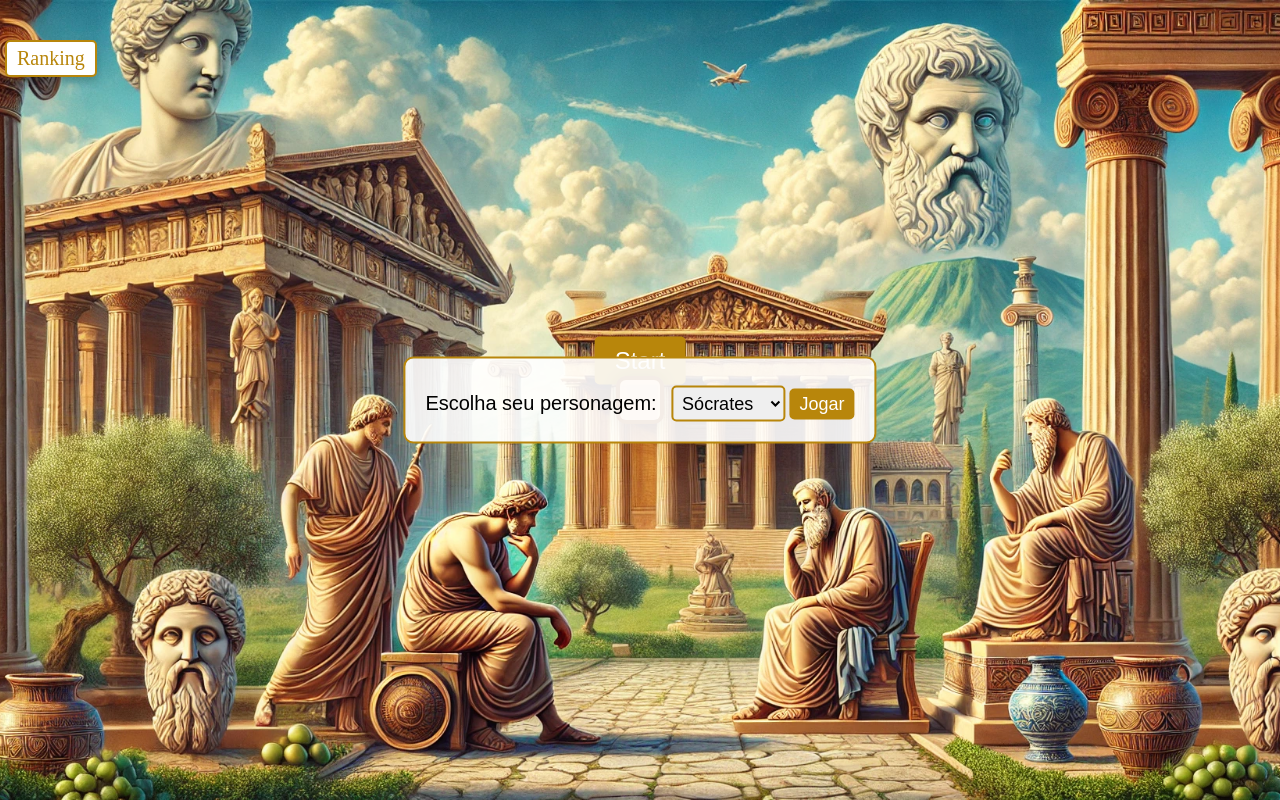
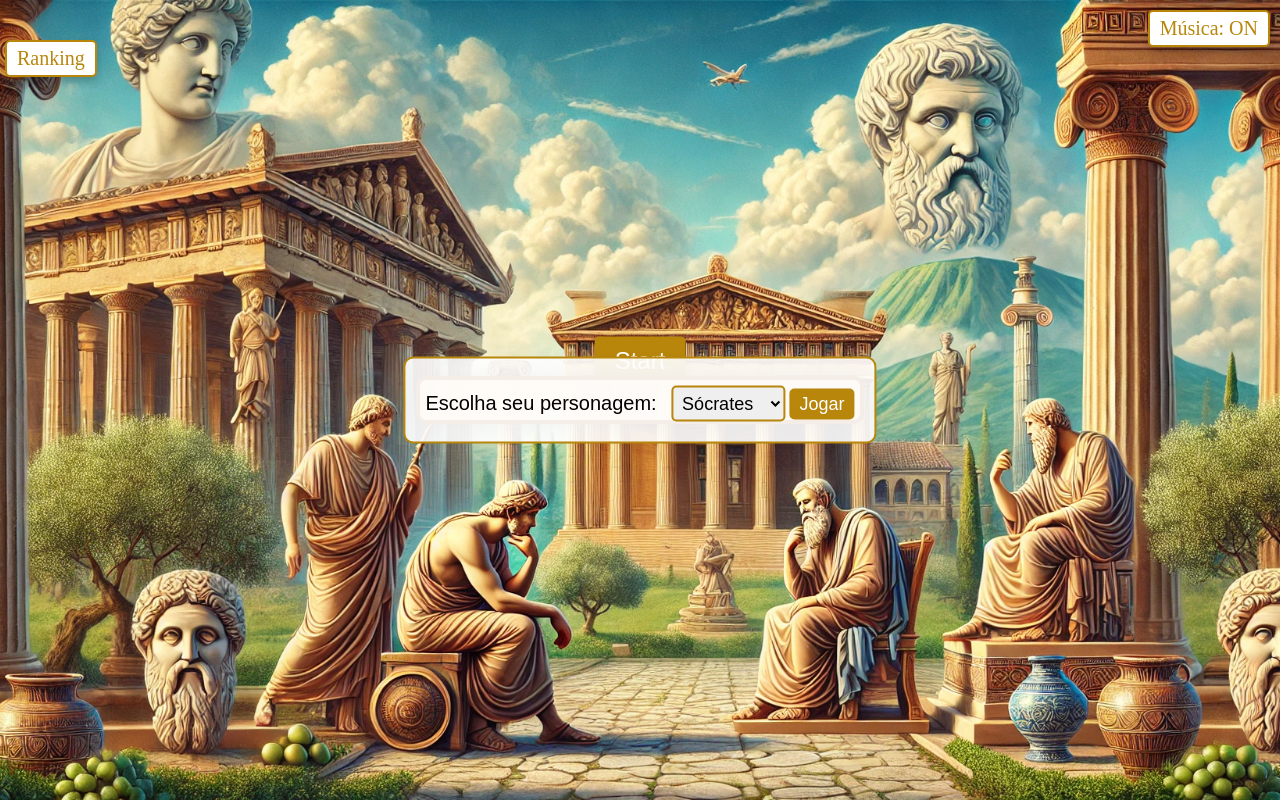
Before and after one commit to mlag12/Greek_Bird, a website: page index.html in a window 1280 px wide. Both pictures are taken after a click on the button "Ranking". Drawn offline with Linux system fonts and the light colour scheme; no server answers; a web font is replaced by a local one.

Commit message:
musica on

```diff
--- a/index.html
+++ b/index.html
@@ -115,44 +115,21 @@
             top: 50%;
             left: 50%;
             transform: translate(-50%, -50%);
-            background: rgba(255, 223, 186, 0.9); /* Cor de mármore */
-            border: 4px solid #8B4513; /* Cor de bronze */
+            background: rgba(255, 223, 186, 0.9);
+            border: 4px solid #8B4513;
             padding: 20px;
             display: none;
             z-index: 2;
             white-space: pre-line;
-            max-height: 300px;
+            max-height: 80vh;
             overflow-y: auto;
             border-radius: 10px;
             font-family: 'Gloock', serif;
             font-size: 20px;
-            color: #8B4513; /* Cor de bronze */
+            color: #8B4513;
             box-shadow: 0 0 20px rgba(0, 0, 0, 0.5);
-        }
-
-        #rankingText::before {
-            content: '';
-            position: absolute;
-            top: -20px;
-            left: 50%;
-            transform: translateX(-50%);
-            width: 50px;
-            height: 50px;
-            background-image: url('olympic_laurel.png'); /* Imagem de louros olímpicos */
-            background-size: cover;
-        }
-
-        #rankingText::after {
-            content: '';
-            position: absolute;
-            bottom: -20px;
-            left: 50%;
-            transform: translateX(-50%);
-            width: 50px;
-            height: 50px;
-            background-image: url('olympic_laurel.png'); /* Imagem de louros olímpicos */
-            background-size: cover;
-            transform: rotate(180deg);
+            width: 80%;
+            max-width: 400px;
         }
 
         #rankingButton {
@@ -228,6 +205,28 @@
         #characterSelection button:hover {
             background-color: #a67c0a;
         }
+
+        #musicToggle {
+            position: absolute;
+            top: 10px;
+            right: 10px;
+            font-size: 20px;
+            font-family: 'Gloock', serif;
+            color: #b8860b;
+            background-color: #ffffff;
+            border: 2px solid #b8860b;
+            padding: 5px 10px;
+            cursor: pointer;
+            z-index: 2;
+            box-shadow: 0 4px 8px rgba(0, 0, 0, 0.2);
+            border-radius: 5px;
+            text-align: center;
+        }
+
+        #musicToggle:hover {
+            background-color: #b8860b;
+            color: white;
+        }
     </style>
 </head>
 
@@ -249,6 +248,7 @@
     </div>
     <div id="rankingText"></div>
     <button id="rankingButton" onclick="toggleRanking()">Ranking</button>
+    <button id="musicToggle" onclick="toggleMusic()">Música: ON</button>
 
     <!-- Caixa de seleção de personagem -->
     <div id="characterSelection">
@@ -436,6 +436,18 @@
         canvas.addEventListener('click', (event) => {
             bird.velocity = bird.lift;
         });
+
+        function toggleMusic() {
+            const music = document.getElementById('backgroundMusic');
+            const musicToggle = document.getElementById('musicToggle');
+            if (music.paused) {
+                music.play();
+                musicToggle.textContent = "Música: ON";
+            } else {
+                music.pause();
+                musicToggle.textContent = "Música: OFF";
+            }
+        }
     </script>
 </body>
 
```
